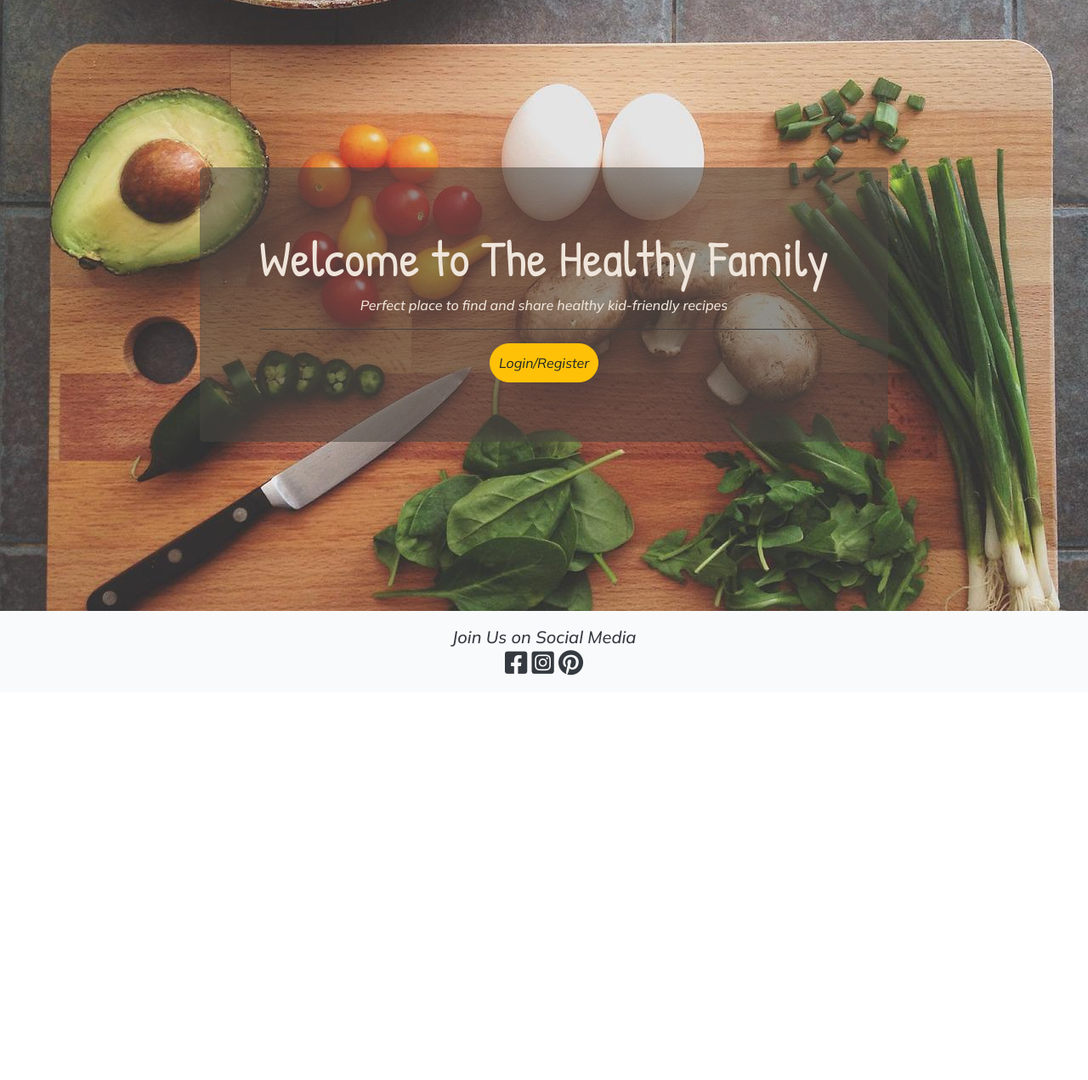
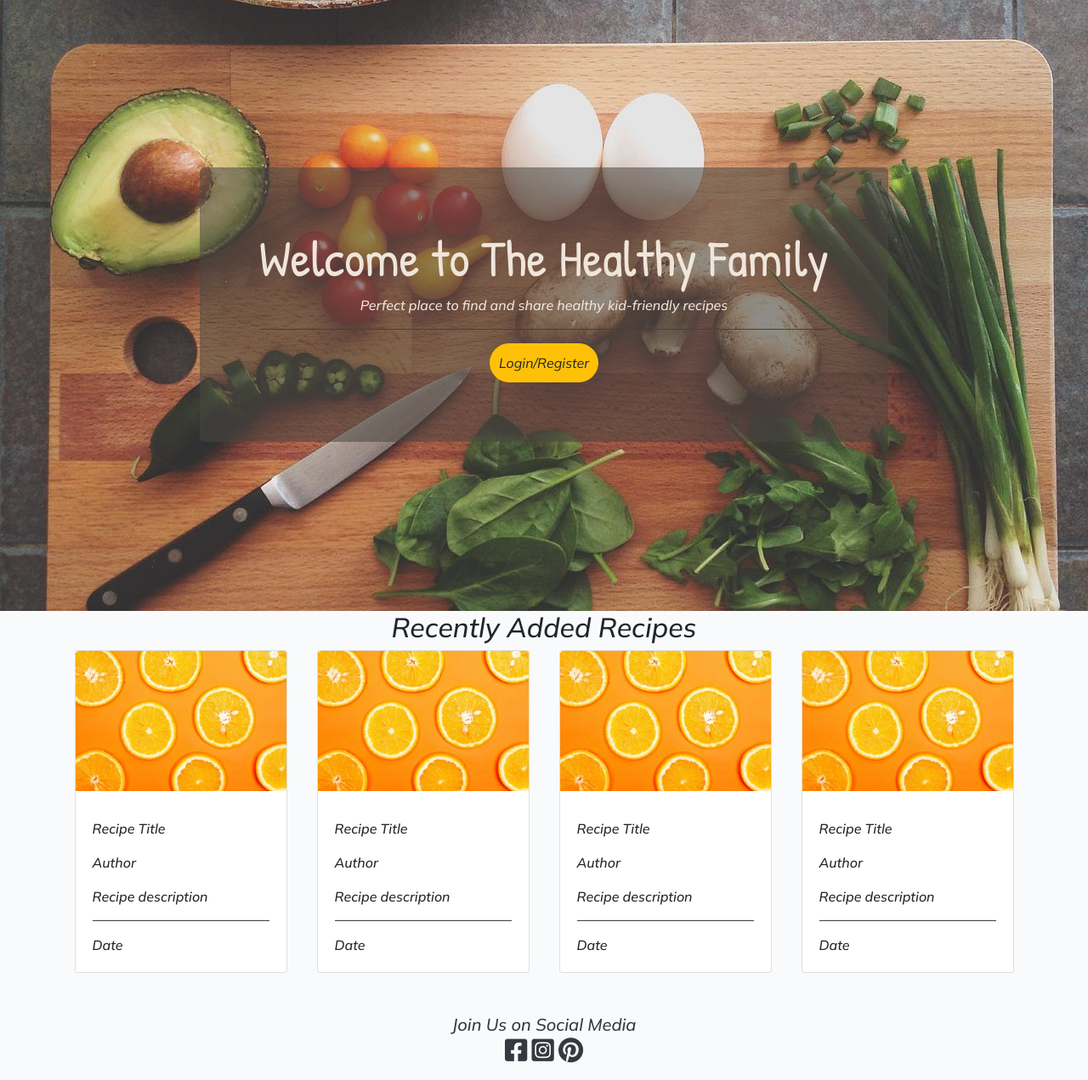
Before and after one commit to Iris-Smok/The-Healthy-Family-PP4, a Django app: page / in a window 1280 px wide. Shown: the part 96-1367 px from the top of the page at 85% size. Before the commit the page ends 891 px from the top, so only its background shows below. Run offline with Django 3.2, Linux system fonts and the light colour scheme; some libraries are stand-ins or nearby versions.

Commit message:
Add structure for Recently Added Recipes section

```diff
--- a/static/css/style.css
+++ b/static/css/style.css
@@ -49,8 +49,7 @@ i{
 /* HERO IMAGE */
 
 .hero-image{
-    /* background: url('../images/home-page-img-mobile-tablet.jpg') no-repeat top left fixed; */
-    background: url('../images/avocado2.jpg') no-repeat center center fixed;
+    background: url('../images/hero-image.jpg') no-repeat center center fixed;
     background-size: cover;
     height: 90vh;
     display: flex;
@@ -83,6 +82,15 @@ hr{
     background: #484747;
 }
 
+.card-margin{
+    margin: 0 auto;
+    margin-bottom: 30px;
+}
+
+.card{
+    max-width: 250px;
+}
+
 /* 700px and up */
 @media only screen and (min-width: 768px){
 
--- a/templates/index.html
+++ b/templates/index.html
@@ -14,8 +14,77 @@
     </div>
 </section>
 
+
+    <!-- RECENTLY ADDED RECIPES -->
 <section>
-    <!-- RECENTLY ADDED RECIPES -->
+    <div class="text-center added-recipes-title">
+<h2>Recently Added Recipes</h2>
+</div>
+
+<div class="container">
+    <div class="row">
+      <div class="col-sm-6 col-md-6 col-lg-4 col-xl-3">
+        <div class="card card-margin">
+                <img src="../static/images/oranges.jpg" alt="" class="card-img-top">
+            <div class="card-body">
+                    <h5 class="card-title rec-card-title"></h5>
+                <p class="card-text">Recipe Title</p>
+                <p class="card-text">Author</p>
+                <div class="card-text">
+                    <span>Recipe description</span>
+                </div>
+                <hr>
+                <div class="card-text"> Date</div>
+            </div>
+        </div>
+      </div>
+      <div class="col-sm-6 col-md-6 col-lg-4 col-xl-3">
+        <div class="card card-margin">
+            <img src="../static/images/oranges.jpg" alt="" class="card-img-top">
+            <div class="card-body">
+                <h5 class="card-title rec-card-title"></h5>
+            <p class="card-text">Recipe Title</p>
+            <p class="card-text">Author</p>
+            <div class="card-text">
+                <span>Recipe description</span>
+            </div>
+            <hr>
+            <div class="card-text"> Date</div>
+        </div>
+    </div>
+      </div>
+      <div class="col-sm-6 col-md-6 col-lg-4 col-xl-3">
+        <div class="card card-margin">
+            <img src="../static/images/oranges.jpg" alt="" class="card-img-top">
+            <div class="card-body">
+                <h5 class="card-title rec-card-title"></h5>
+            <p class="card-text">Recipe Title</p>
+            <p class="card-text">Author</p>
+            <div class="card-text">
+                <span>Recipe description</span>
+            </div>
+            <hr>
+            <div class="card-text"> Date</div>
+        </div>
+    </div>
+      </div>
+      <div class="col-sm-6 col-md-6 col-lg-4 col-xl-3">
+        <div class="card card-margin">
+            <img src="../static/images/oranges.jpg" alt="" class="card-img-top">
+            <div class="card-body">
+                <h5 class="card-title rec-card-title"></h5>
+            <p class="card-text">Recipe Title</p>
+            <p class="card-text">Author</p>
+            <div class="card-text">
+                <span>Recipe description</span>
+            </div>
+            <hr>
+            <div class="card-text"> Date</div>
+        </div>
+    </div>
+      </div>
+    </div>
+  </div>
 </section>
 
 <section>
```
Also changed, not shown: static/images/avocado.jpg (deleted), static/images/avocado3.jpg (deleted), static/images/hero-image.jpg (renamed from static/images/avocado2.jpg), static/images/home-page-img-mobile-tablet.jpg (deleted), static/images/home-page-img.jpg (deleted).
